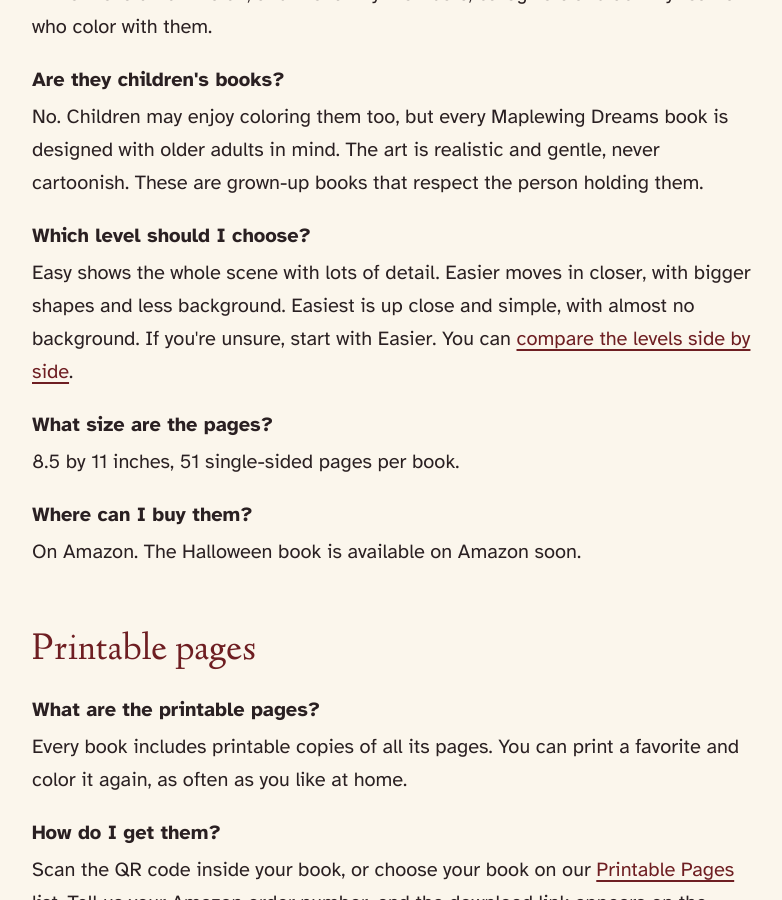
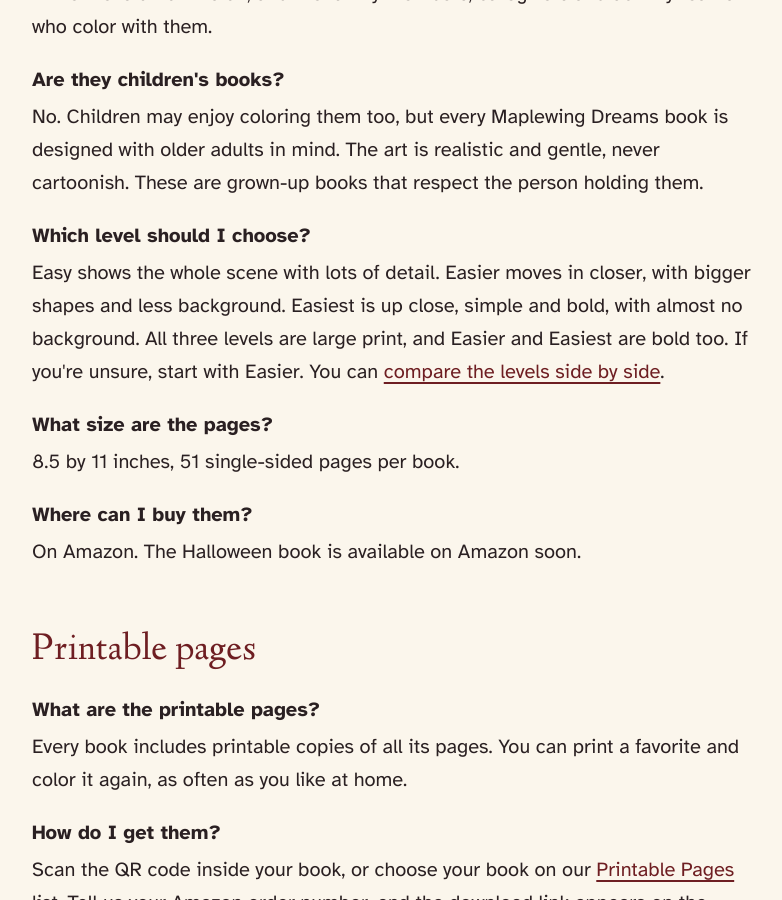
Before and after one commit to maplewingpress/maplewingpress, a Jekyll site: the page built from faq/index.html, in a window 1280 px wide and 900 px high, scrolled down 485 px. Shown: the whole window, without its empty margins (248-1030 px from the left). Built offline with Jekyll 4.4.1, drawn with Linux system fonts in a browser that asks for light colours.

Commit message:
FAQ: all three levels are large print
Co-Authored-By: Claude Opus 5.5 (1M context) <noreply@anthropic.com>
Claude-Session: https://claude.ai/code/session_01ExhB8rXZm56c3hBbj4GzvL

```diff
--- a/faq/index.html
+++ b/faq/index.html
@@ -13,7 +13,7 @@ description: Answers to common questions about Maplewing Dreams coloring books,
   <dt>Are they children's books?</dt>
   <dd>No. Children may enjoy coloring them too, but every Maplewing Dreams book is designed with older adults in mind. The art is realistic and gentle, never cartoonish. These are grown-up books that respect the person holding them.</dd>
   <dt>Which level should I choose?</dt>
-  <dd>Easy shows the whole scene with lots of detail. Easier moves in closer, with bigger shapes and less background. Easiest is up close and simple, with almost no background. If you're unsure, start with Easier. You can <a href="{{ '/dreams/halloween/' | relative_url }}">compare the levels side by side</a>.</dd>
+  <dd>Easy shows the whole scene with lots of detail. Easier moves in closer, with bigger shapes and less background. Easiest is up close, simple and bold, with almost no background. All three levels are large print, and Easier and Easiest are bold too. If you're unsure, start with Easier. You can <a href="{{ '/dreams/halloween/' | relative_url }}">compare the levels side by side</a>.</dd>
   <dt>What size are the pages?</dt>
   <dd>8.5 by 11 inches, 51 single-sided pages per book.</dd>
   <dt>Where can I buy them?</dt>
```
